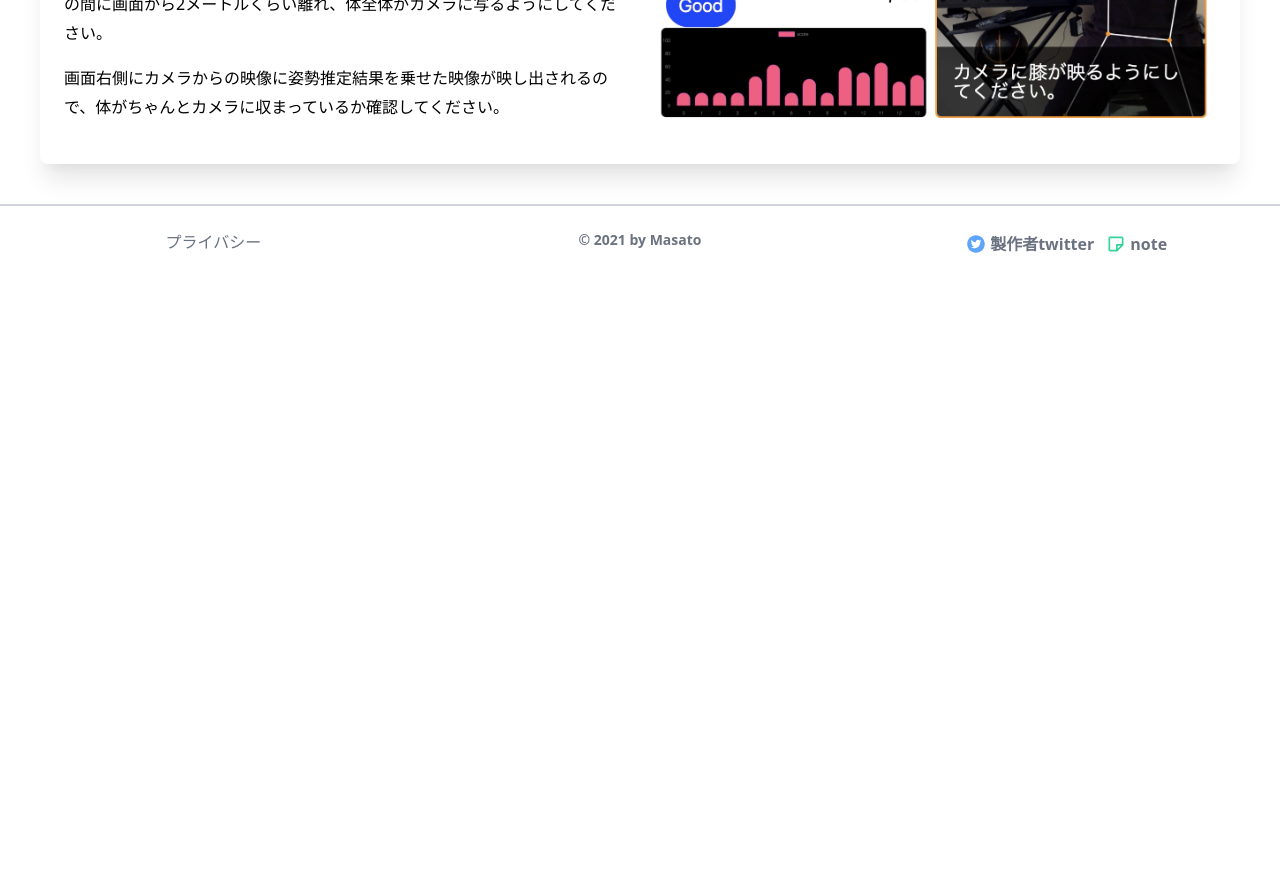
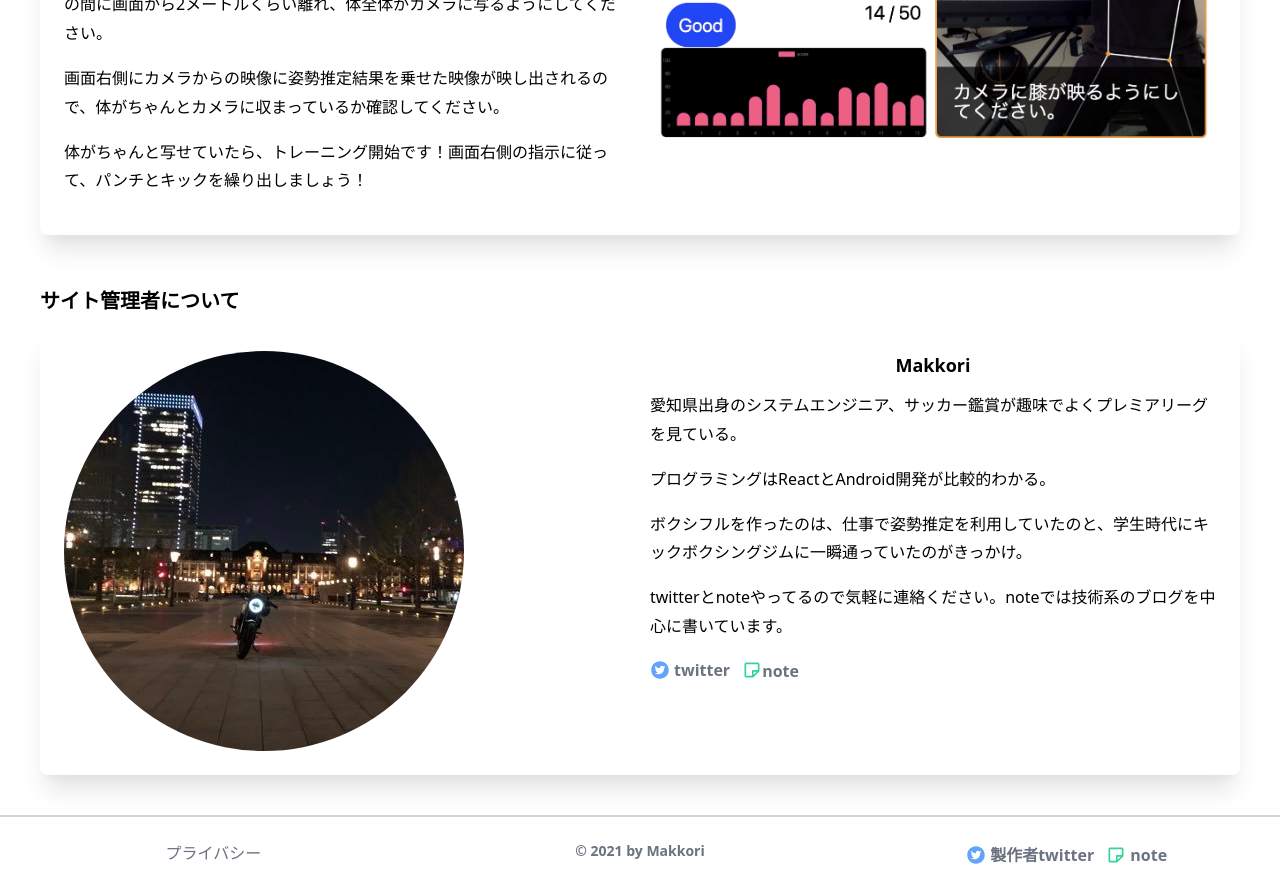
Before and after one commit to masato1230/boxiful, a React (Create React App) app: page /about in a window 1280 px wide. Shown: the part 820-1713 px from the top of the page. Before the commit the page ends 1102 px from the top, so only its background shows below. Built offline with nearby package versions, Linux system fonts and the light colour scheme; what @mediapipe/pose would draw is missing.

Commit message:
Add about manager

```diff
--- a/src/components/About/About.tsx
+++ b/src/components/About/About.tsx
@@ -3,6 +3,9 @@ import SlideBackground from '../backgrounds/SlideBackground';
 import { GiBoxingGlove } from 'react-icons/gi';
 import './About.css';
 import playingImage from '../../images/playing.png';
+import managerIcon from '../../images/managerIcon.jpg';
+import { AiFillTwitterCircle } from 'react-icons/ai';
+import { BiNote } from 'react-icons/bi';
 
 const About = () => {
   return (
@@ -25,10 +28,18 @@ const About = () => {
                 </span>
               </h1>
               <div>
-                <p>　Boxifulはユーザーが自宅で手軽に楽しく運動できることを目的としたWEBベースのキックボクシングゲームです。</p>
-                <p>デバイスのフロントカメラから取得した映像を姿勢推定AIで解析することでキックやパンチの判定を行なっています。</p>
-                <p>また、アカウントを作成するとトレーニングの実施状況を記録することができ、トレーニングの実施回数や消費カロリーを振り返れます。</p>
-                <p>　現在はイージーメニュー・ノーマルメニュー・ハードメニューしかありませんが、今後新しいトレーニングメニューを開発していく予定です。</p>
+                <p>
+                  　Boxifulはユーザーが自宅で手軽に楽しく運動できることを目的としたWEBベースのキックボクシングゲームです。
+                </p>
+                <p>
+                  デバイスのフロントカメラから取得した映像を姿勢推定AIで解析することでキックやパンチの判定を行なっています。
+                </p>
+                <p>
+                  また、アカウントを作成するとトレーニングの実施状況を記録することができ、トレーニングの実施回数や消費カロリーを振り返れます。
+                </p>
+                <p>
+                  　現在はイージーメニュー・ノーマルメニュー・ハードメニューしかありませんが、今後新しいトレーニングメニューを開発していく予定です。
+                </p>
               </div>
             </div>
           </div>
@@ -40,16 +51,82 @@ const About = () => {
           <div className="rounded-lg shadow-xl bg-white p-6">
             <div className="grid grid-cols-1 md:grid-cols-2 gap-5">
               <div>
-                <p>　ホーム(ダッシュボード)画面でメニューを選択すると、トレーニング画面に移動します。</p>
-                <p>　トレーニング画面に初めていくとカメラへのアクセスを許可するかどうかをダイアログにて聞かれるので、許可してください。</p>
-                <p>カメラへのアクセスを許可すると、5秒ほどで姿勢推定AIが起動するので、この間に画面から2メートルくらい離れ、体全体がカメラに写るようにしてください。</p>
-                <p>画面右側にカメラからの映像に姿勢推定結果を乗せた映像が映し出されるので、体がちゃんとカメラに収まっているか確認してください。</p>
+                <p>
+                  　ホーム(ダッシュボード)画面でメニューを選択すると、トレーニング画面に移動します。
+                </p>
+                <p>
+                  　トレーニング画面に初めていくとカメラへのアクセスを許可するかどうかをダイアログにて聞かれるので、許可してください。
+                </p>
+                <p>
+                  カメラへのアクセスを許可すると、5秒ほどで姿勢推定AIが起動するので、この間に画面から2メートルくらい離れ、体全体がカメラに写るようにしてください。
+                </p>
+                <p>
+                  画面右側にカメラからの映像に姿勢推定結果を乗せた映像が映し出されるので、体がちゃんとカメラに収まっているか確認してください。
+                </p>
+                <p>体がちゃんと写せていたら、トレーニング開始です！画面右側の指示に従って、パンチとキックを繰り出しましょう！</p>
               </div>
-              <img className="object-contain" src={playingImage} alt="プレイ画像" />
+              <img
+                className="md:mt-5 object-contain"
+                src={playingImage}
+                alt="プレイ画像"
+              />
+            </div>
+          </div>
+        </section>
+
+        {/* サイト管理者について */}
+        <section className="mb-10">
+          <h2 className="text-xl pt-3 mb-3 font-bold">サイト管理者について</h2>
+          <div className="rounded-lg shadow-xl bg-white p-6">
+            <div className="grid grid-cols-1 md:grid-cols-2 gap-5">
+              <img
+                className="rounded-full"
+                src={managerIcon}
+                alt="サイト管理者アイコン"
+              />
+              <div>
+                <h3 className="text-lg text-center font-bold mb-3">Makkori</h3>
+                <p>
+                  　愛知県出身のシステムエンジニア、サッカー鑑賞が趣味でよくプレミアリーグを見ている。
+                </p>
+                <p>プログラミングはReactとAndroid開発が比較的わかる。</p>
+                <p>
+                  　ボクシフルを作ったのは、仕事で姿勢推定を利用していたのと、学生時代にキックボクシングジムに一瞬通っていたのがきっかけ。
+                </p>
+                <p>twitterとnoteやってるので気軽に連絡ください。noteでは技術系のブログを中心に書いています。</p>
+                <a
+                  href="https://twitter.com/xFzdiHLW63ogLYr"
+                  target="_blank"
+                  rel="noreferrer"
+                >
+                  <AiFillTwitterCircle
+                    className="inline-block text-blue-400"
+                    size={20}
+                  />
+                  <span className="ml-1 align-middle text-gray-500 font-bold">
+                    twitter
+                  </span>
+                </a>
+                <a
+                  href="https://note.com/masato1230"
+                  target="_blank"
+                  rel="noreferrer"
+                >
+                  <BiNote
+                    className="ml-3 inline-block text-green-400"
+                    size={20}
+                  />
+                  <span className="align-middle text-gray-500 font-bold">
+                    note
+                  </span>
+                </a>
+              </div>
             </div>
           </div>
         </section>
       </div>
+
+      {/* background */}
       <SlideBackground />
     </Fragment>
   );
--- a/src/components/Footer.tsx
+++ b/src/components/Footer.tsx
@@ -34,7 +34,7 @@ const Footer = () => {
         </div>
         <div className="w-1/3 text-center py-6">
           <p className="text-sm text-gray-500 font-bold mb-2">
-            © 2021 by Masato
+            © 2021 by Makkori
           </p>
         </div>
         <div className="w-1/3 py-6 text-center">
```
Also changed, not shown: src/images/managerIcon.jpg (added).
